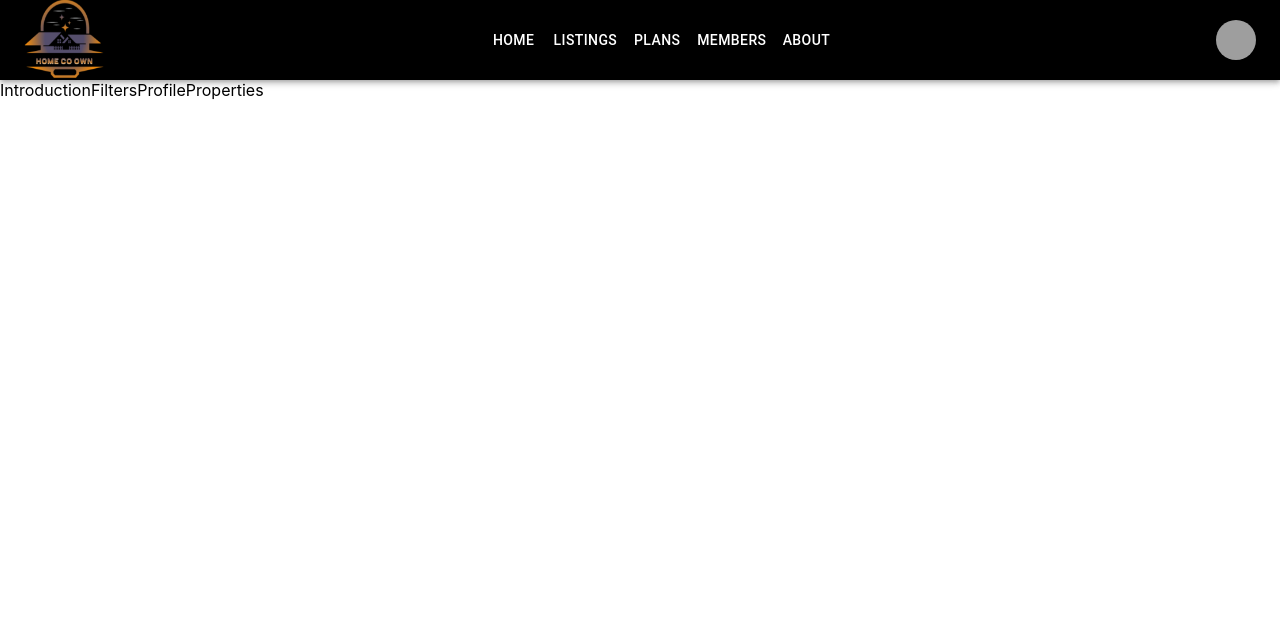
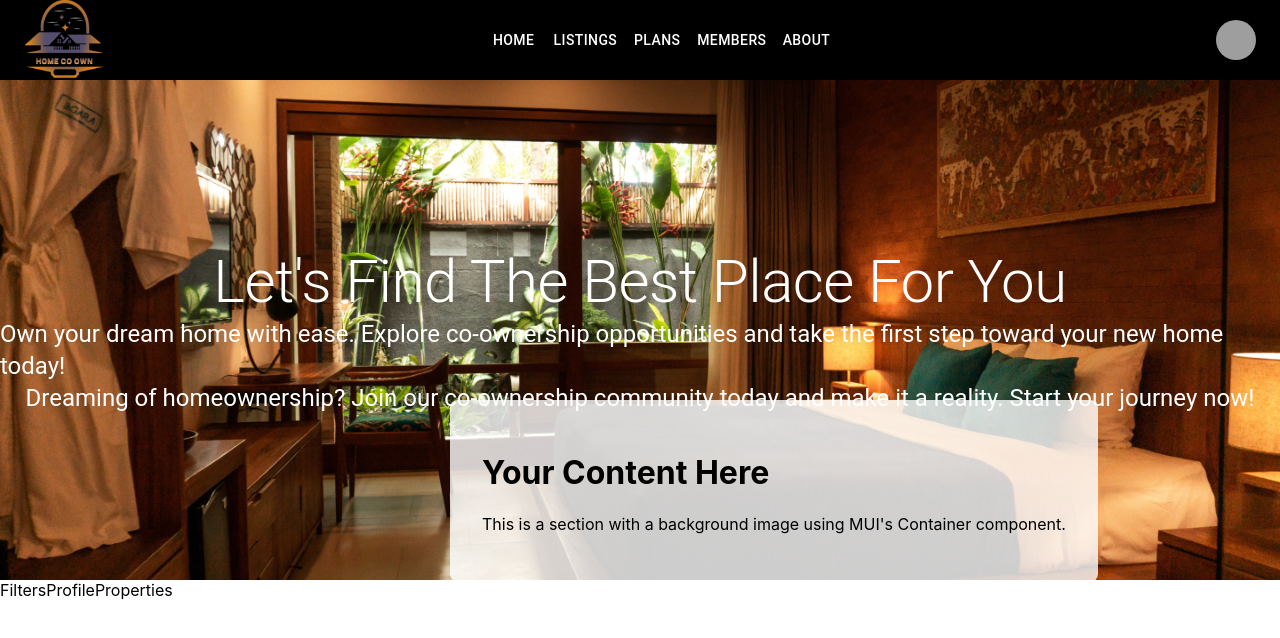
Before and after one commit to Anumjawaid/HomeCoOwn, a React (Create React App) app: page / in a window 1280 px wide. Shown: the top 638 px of the page. Built offline with nearby package versions, Linux system fonts and the light colour scheme; grey boxes are pictures that could not be loaded.

Commit message:
Filter design introduction adjusted

```diff
--- /dev/null
+++ b/src/Components/IntroductionFilter.jsx
@@ -0,0 +1,59 @@
+import React from 'react';
+import { Container, Box, Typography } from '@mui/material';
+import Background from '../UI/hOwnback.webp'
+
+const BackgroundSection = () => {
+    return (
+        <>
+            <Container
+                maxWidth={false}
+                disableGutters
+                sx={{
+                    backgroundImage: `url(${Background})`,
+                    backgroundSize: 'cover',
+                    backgroundPosition: 'center',
+                    minHeight: '500px', // Adjust height as needed
+                    display: 'flex',
+                    flexDirection: 'column',
+                    alignItems: 'center',
+                    justifyContent: 'center',
+                }}
+            >
+                <Box sx={{ opacity: "0.5px", display: 'flex', flexDirection: 'column', justifyContent: 'center', alignItems: 'center', color: "white" }}>
+                    <Typography variant='h2'>
+                        Let's Find The Best Place For You
+                    </Typography>
+                    <Typography variant='h5'>Own your dream home with ease. Explore co-ownership opportunities and take the first step toward your new home today!</Typography>
+                    <Typography variant='h5'>Dreaming of homeownership? Join our co-ownership community today and make it a reality. Start your journey now!</Typography>
+
+                </Box>
+
+
+            </Container>
+            <Filters />
+        </>
+    );
+};
+
+export default BackgroundSection;
+
+const Filters = () => {
+    return (
+        <Box
+            sx={{
+                backgroundColor: 'rgba(255, 255, 255, 0.8)', // Optional: background color with transparency for content
+                padding: 4,
+                borderRadius: 2,
+                position:"absolute",
+                top:"400px",
+                left:"450px",
+                alignItems:'center',
+
+            }}
+        >
+            <h1>Your Content Here</h1>
+            <p>This is a section with a background image using MUI's Container component.</p>
+        </Box>
+
+    )
+}
--- a/src/Pages/Home.jsx
+++ b/src/Pages/Home.jsx
@@ -1,9 +1,10 @@
 import Header from "../Components/Header&Footer"
+import BackgroundSection from "../Components/IntroductionFilter"
 export function Home(){
     return(
         <>
         <Header/>
-        <>Introduction</>
+        <BackgroundSection/>
         <>Filters</>
         <>Profile</>
         <>Properties</>
```
